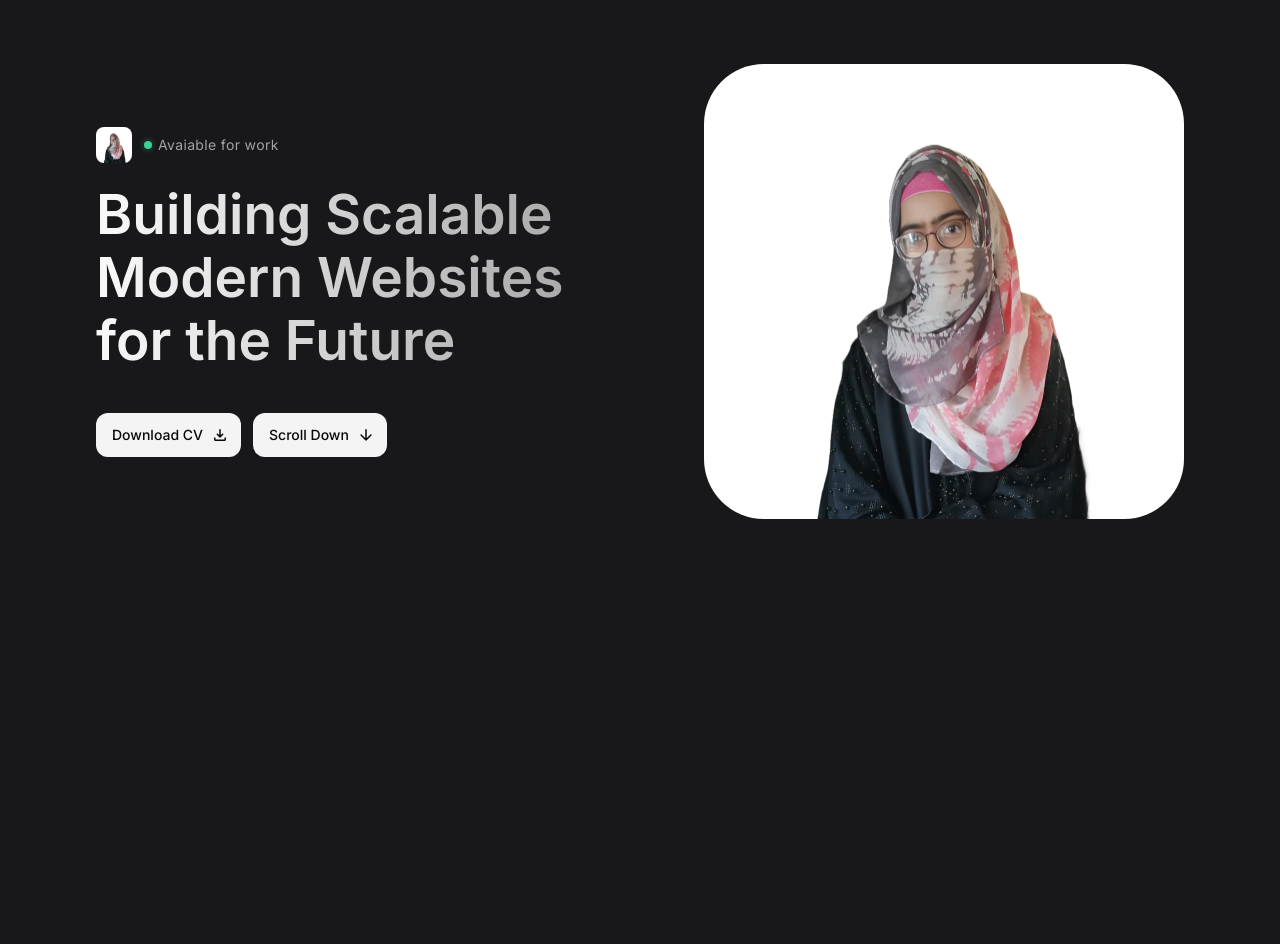
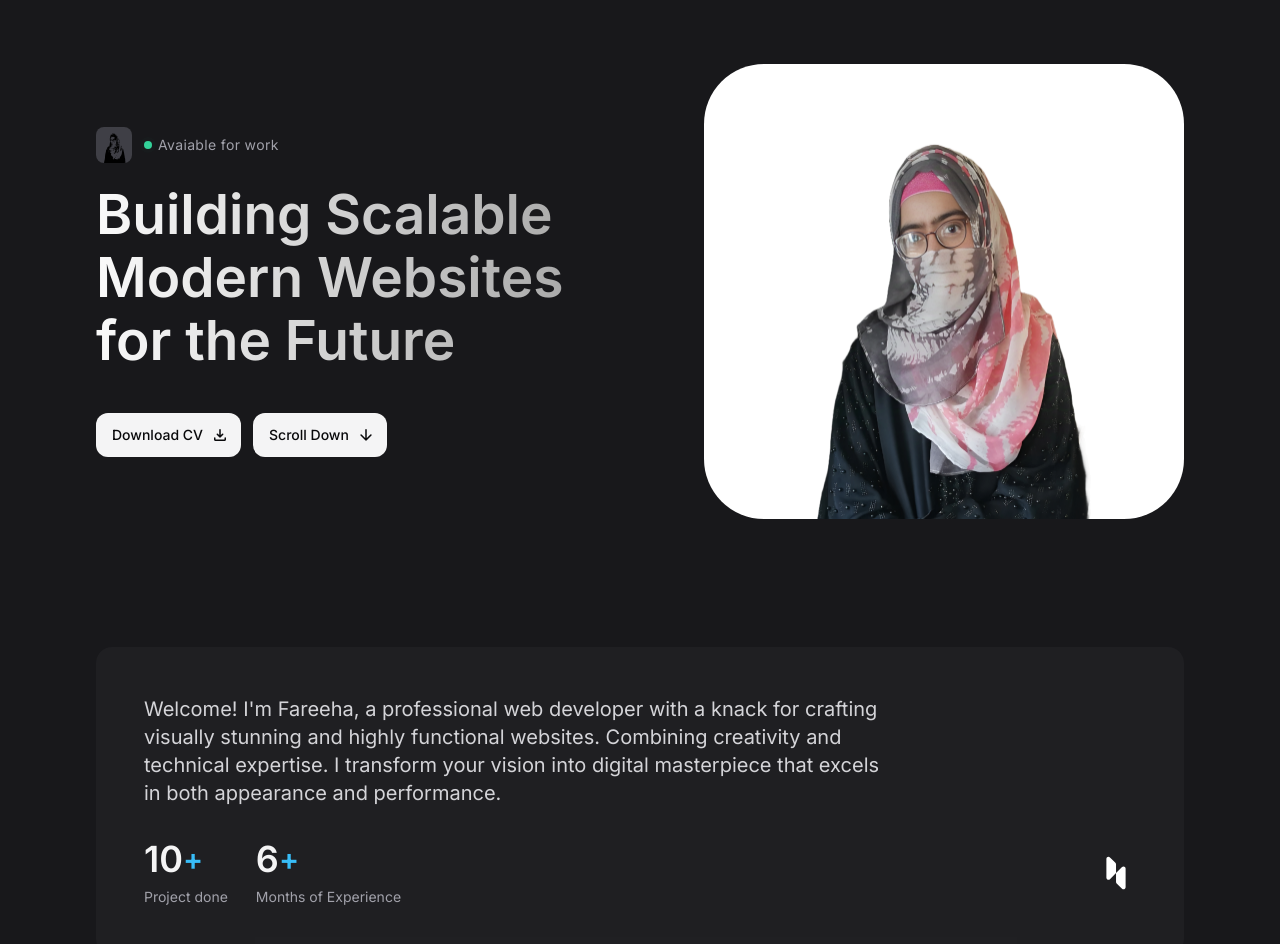
Before and after one commit to Fareehanoor/Portfolio-FareehaAbbas, a React (Vite) app: page / in a window 1280 px wide. Shown: the part 80-1024 px from the top of the page. Before the commit the page ends 800 px from the top, so only its background shows below. Built offline with nearby package versions, Linux system fonts and the light colour scheme.

Commit message:
feat: About section done

```diff
--- a/src/App.jsx
+++ b/src/App.jsx
@@ -1,3 +1,4 @@
+import About from "./components/About/About";
 import Header from "./components/Header/Header";
 import Hero from "./components/heroSection/Hero";
 
@@ -7,6 +8,7 @@
       <Header />
       <main>
         <Hero />
+        <About />
       </main>
     </>
   );
--- /dev/null
+++ b/src/components/About/About.jsx
@@ -0,0 +1,51 @@
+const About = () => {
+  const aboutItems = [
+    {
+      label: "Project done",
+      number: 10,
+    },
+    {
+      label: "Months of Experience",
+      number: 6,
+    },
+  ];
+  return (
+    <section id="about" className="section">
+      <div className="container">
+        <div className="bg-zinc-800/50 p-7 rounded-2xl md:p-12 ">
+          <p className="text-zinc-300 mb-4 md:mb-8 md:text-xl md:max-w-[60ch] ">
+            Welcome! I&apos;m Fareeha, a professional web developer with a knack
+            for crafting visually stunning and highly functional websites.
+            Combining creativity and technical expertise. I transform your
+            vision into digital masterpiece that excels in both appearance and
+            performance.
+          </p>
+          <div className="flex flex-wrap items-center gap-4 md:gap-7 ">
+            {aboutItems.map(({ label, number }, key) => (
+              <div key={key}>
+                <div className="flex items-center md:mb-2 ">
+                  <span className="text-2xl font-semibold md:text-4xl">
+                    {number}
+                  </span>
+                  <span className="text-sky-400 font-semibold md:text-3xl">
+                    +
+                  </span>
+                </div>
+                <p className="text-sm text-zinc-400">{label}</p>
+              </div>
+            ))}
+            <img
+              src="/images/logo.svg"
+              alt="image"
+              width={30}
+              height={30}
+              className="ml-auto md:w-[40px] md:h-[40px]"
+            />
+          </div>
+        </div>
+      </div>
+    </section>
+  );
+};
+
+export default About;
--- a/src/components/heroSection/Hero.jsx
+++ b/src/components/heroSection/Hero.jsx
@@ -8,7 +8,7 @@
           <div className="flex items-center gap-3 ">
             <figure className="img-box w-9 h-9 rounded-lg">
               <img
-                src="/images/1.png"
+                src="/images/fareeha-pic.svg"
                 alt="image"
                 width={40}
                 height={40}
--- a/src/index.css
+++ b/src/index.css
@@ -32,6 +32,11 @@
     @apply w-full h-full object-cover
 }
 
+.section {
+    @apply pt-20 lg:pt-32
+}
+
+/* /................./ */
 
 html {
     scroll-behavior: smooth;
```
Also changed, not shown: public/images/fareeha-pic.svg (added), public/images/logo.svg (added).
